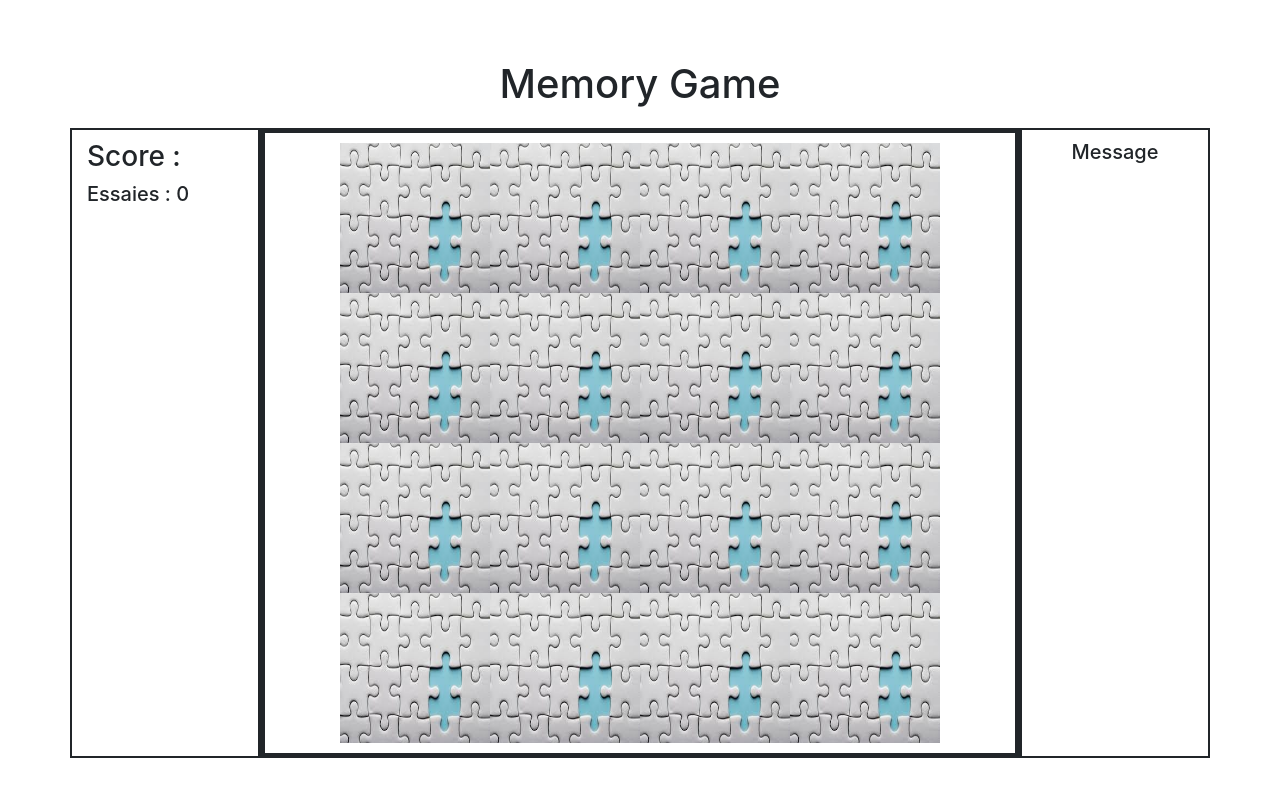
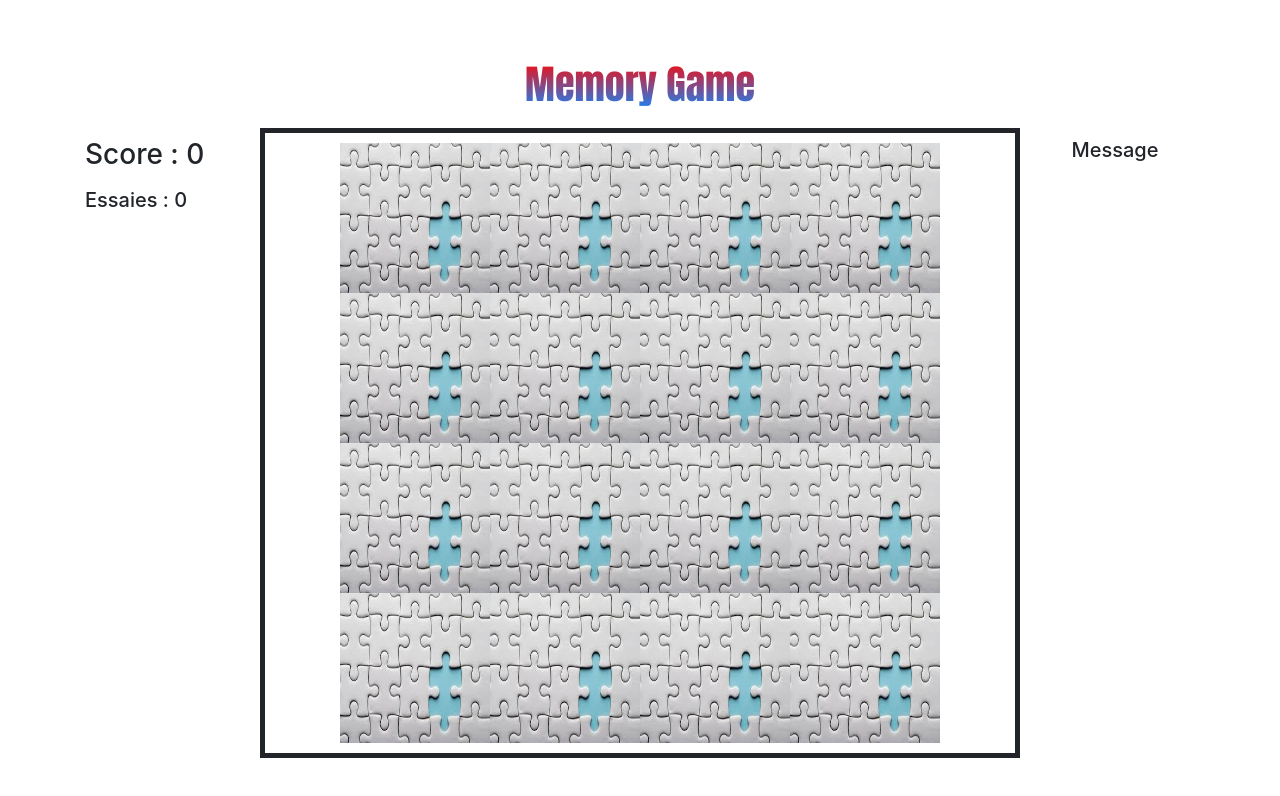
Before and after one commit to nawelb/Game_Memory, a plain HTML site: page index.html in a window 1280 px wide. Drawn offline with nearby package versions, Linux system fonts and the light colour scheme.

Commit message:
change some css

```diff
--- a/index.html
+++ b/index.html
@@ -18,7 +18,8 @@
 
                 <div class="row">
                     <div class="result col-sm-2">
-                        <h3> Score : <span id="result"></span></h3>
+                        <h3> Score : <span id="result">0</span></h3>
+                        <p></p>
                         <h5> Essaies : <span id="try">0</span></h5>
                     </div>
 
@@ -27,7 +28,7 @@
 
                     <div class="message col-sm-2">
                         <h5> Message </h5>
-
+                        <p></p>
                         <span id="message"></span>
 
                     </div>
--- a/style.css
+++ b/style.css
@@ -3,6 +3,8 @@
 }
 
 .title{
+    font-family: Impact;
+    color: grad;
     text-align: center;
     margin-bottom: 20px;
 }
@@ -10,6 +12,12 @@
     justify-content: center;
 } */
 
+h1{
+    font-size: 72px;
+  background: -webkit-linear-gradient(rgb(253, 8, 8), rgb(30, 128, 240));
+  -webkit-background-clip: text;
+  -webkit-text-fill-color: transparent;
+}
 .grid{
     border:solid;
     border-width: 5px;
@@ -24,12 +32,17 @@ img{
     height:150px;
 }
 
-.result, .message{
-    border: solid;
-    border-width: 2px;
+.result{
     padding:10px;
     justify-content: center;
 }
+
 .message {
+    padding:10px;
+    justify-content: center;
     text-align: center;
 }
+
+#message{
+    font-size:20px;
+}
```
